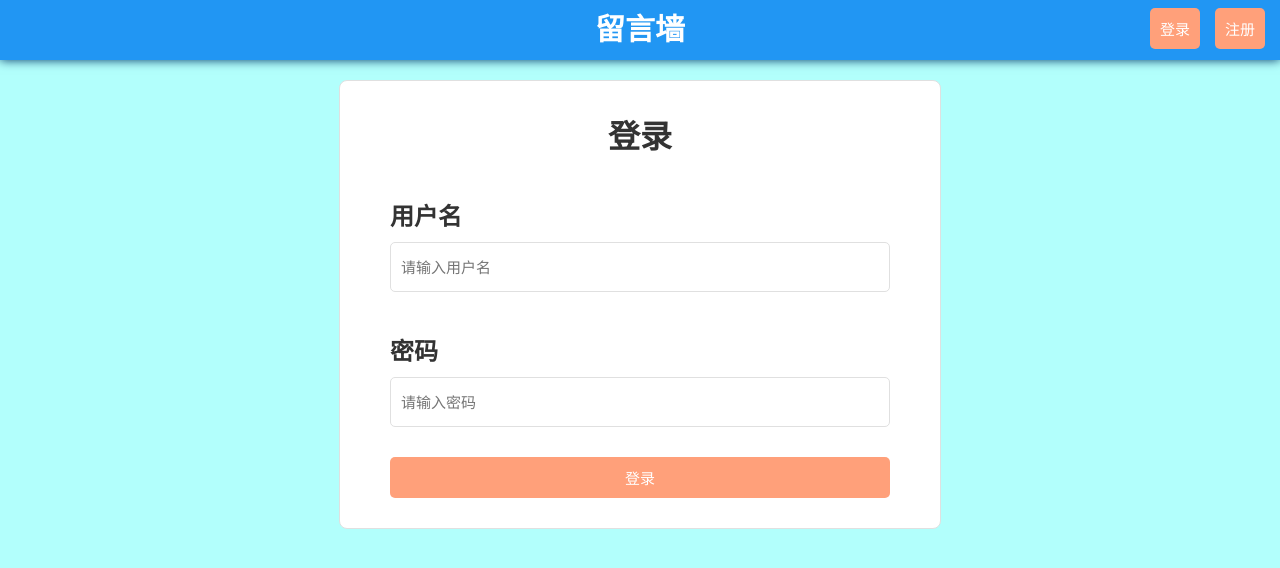
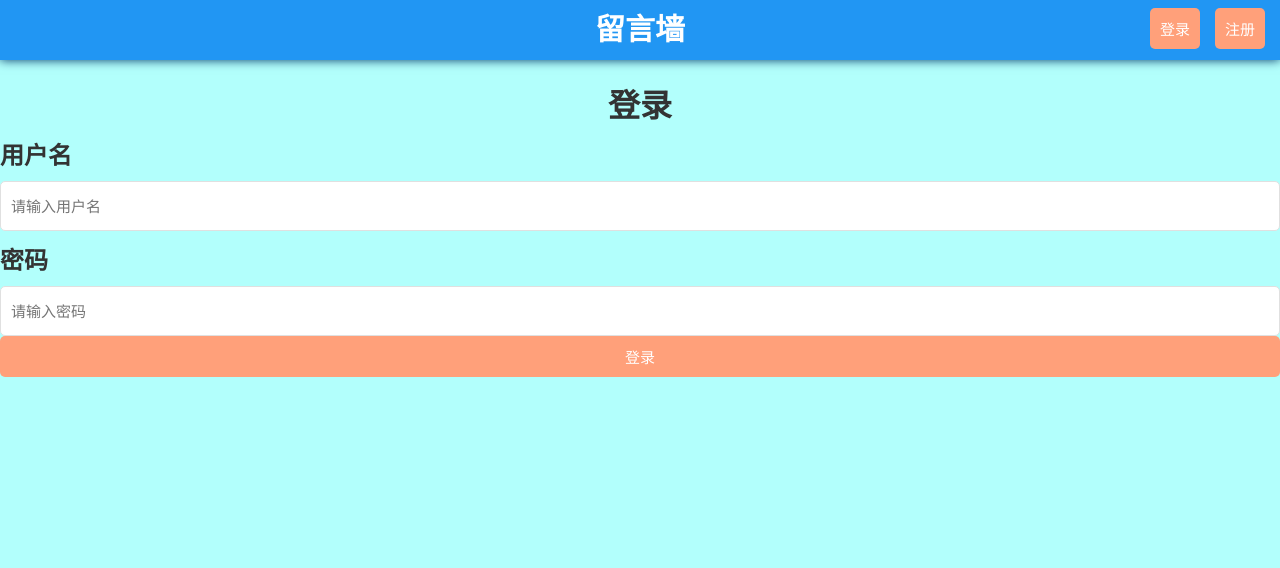
Before and after one commit to yhmtxt/message-wall-frontend, a Vue app: page /sign-in in a window 1280 px wide. Shown: the top 568 px of the page. Built offline with nearby package versions, Linux system fonts and the light colour scheme; no server answers.

Commit message:
improve sign up and sign in view

```diff
--- a/src/views/SignInView.vue
+++ b/src/views/SignInView.vue
@@ -1,8 +1,8 @@
 <script setup>
-    import axiosIns from "@/axios"
     import { ref } from "vue"
     import { useRouter } from "vue-router"
 
+    import axiosIns from "@/axios"
     import useUserStore from "@/stores/user"
     import FormArea from "@/components/FormArea.vue"
     import InputBox from "@/components/InputBox.vue"
@@ -31,7 +31,7 @@
 </script>
 
 <template>
-    <FormArea>
+    <FormArea id="sign-in-area">
         <div class="item">
             <h1>登录</h1>
         </div>
@@ -50,11 +50,11 @@
 </template>
 
 <style>
-    .item h1 {
+    #sign-in-area .item h1 {
         margin: 0;
         text-align: center;
     }
-    .item h2 {
+    #sign-in-area .item h2 {
         margin: 10px 0px;
     }
 </style>
--- a/src/views/SignUpView.vue
+++ b/src/views/SignUpView.vue
@@ -20,13 +20,17 @@
             alert("注册成功，即将跳转到登录页面")
             router.push({ name: "signIn" })
         } catch (error) {
-            alert("注册失败，请稍后再试")
+            if (error.status === 409) {
+                alert("用户名已存在")
+            } else {
+                alert("注册失败，请稍后再试")
+            }
         }
     }
 </script>
 
 <template>
-    <FormArea>
+    <FormArea id="sign-up-area">
         <div class="item">
             <h1>注册</h1>
         </div>
@@ -45,11 +49,11 @@
 </template>
 
 <style>
-    .item h1 {
+    #sign-up-area .item h1 {
         margin: 0;
         text-align: center;
     }
-    .item h2 {
+    #sign-up-area .item h2 {
         margin: 10px 0px;
     }
 </style>
```
